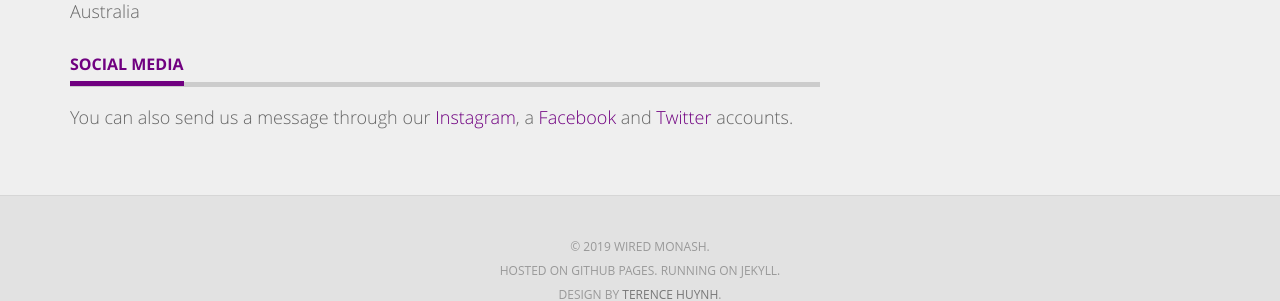
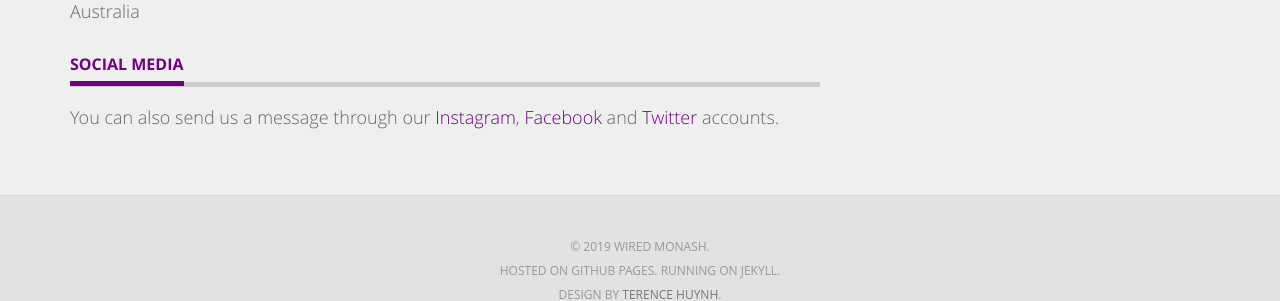
Before and after one commit to wiredmonash/wiredmonash.github.io, a Jekyll site: the page built from contact.html, in a window 1280 px wide. Shown: the part 839-1140 px from the top of the page. Built offline with Jekyll 4.4.1, drawn with Linux system fonts in a browser that asks for light colours; nearby versions of some CDN libraries; some web fonts are replaced.

Commit message:
fix typo

```diff
--- a/contact.html
+++ b/contact.html
@@ -35,7 +35,7 @@ slug: contact
         <div class="page-element">
           <h3><span>Social Media</span></h3>
           <p>
-            You can also send us a message through our <a href="https://www.instagram.com/wiredmonash/">Instagram</a>, a</a> <a href="http://facebook.com/WiredMonash">Facebook</a> and <a href="http://twitter.com/WiredMonash">Twitter</a> accounts.
+            You can also send us a message through our <a href="https://www.instagram.com/wiredmonash/">Instagram</a>, <a href="http://facebook.com/WiredMonash">Facebook</a> and <a href="http://twitter.com/WiredMonash">Twitter</a> accounts.
           </p>
         </div>
       </div>
```
